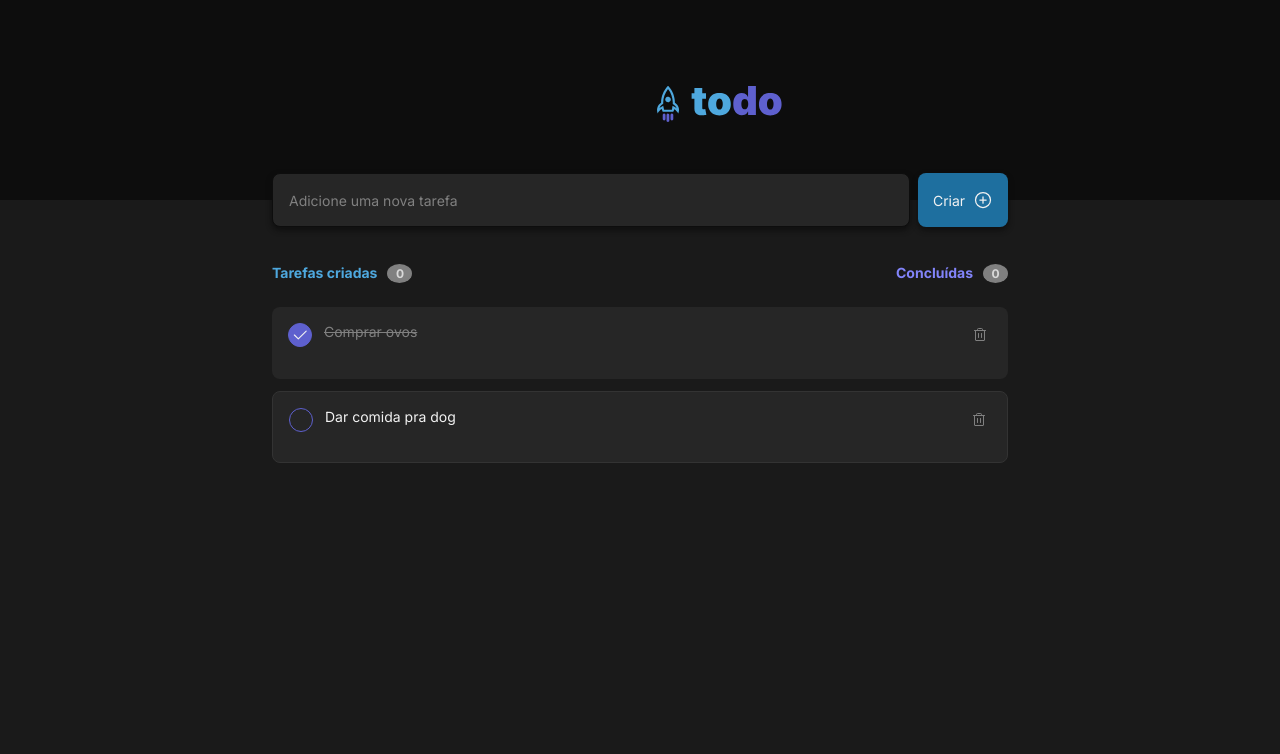
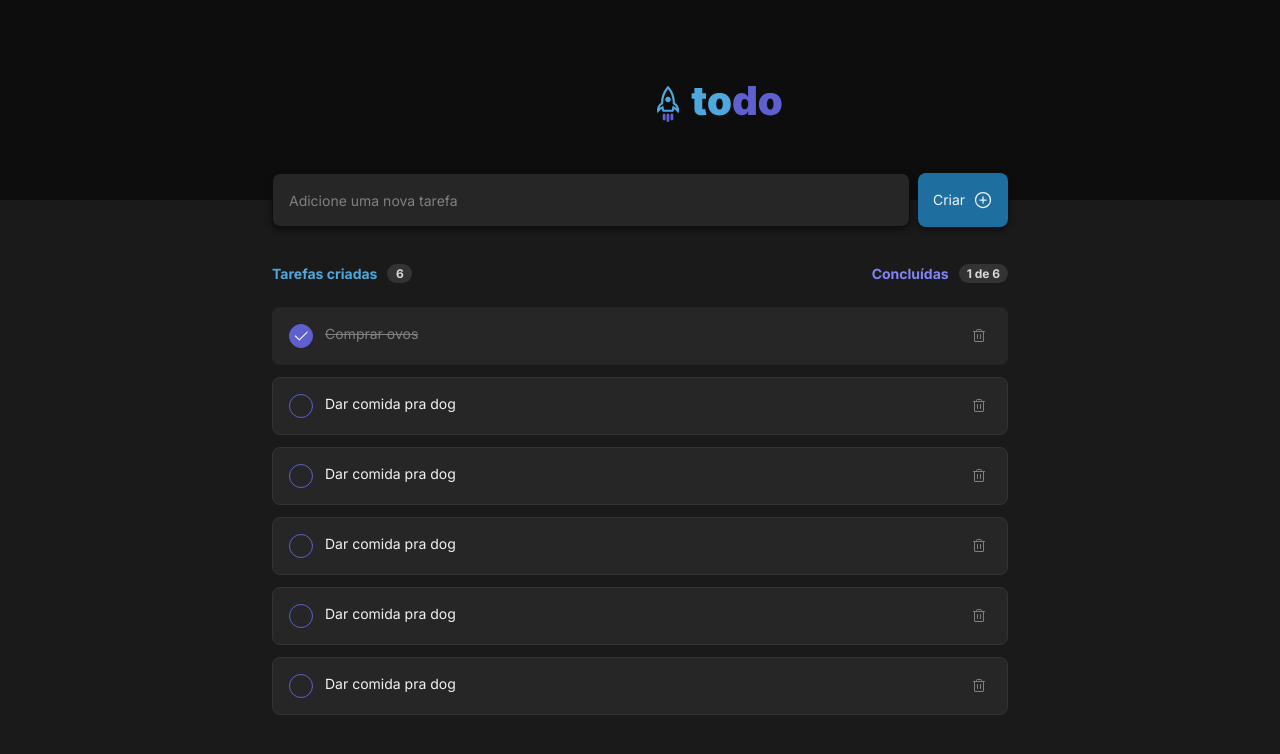
Before and after one commit to eldeno/todolist-ts, a React (Vite) app: page / in a window 1280 px wide. Shown: the top 754 px of the page. Built offline with nearby package versions, Linux system fonts and the light colour scheme.

Commit message:
feature: Adds number of tasks created and completed

```diff
--- a/src/components/Todo.module.css
+++ b/src/components/Todo.module.css
@@ -12,7 +12,7 @@
 }
 
 .boderLessTodoContainer {
-  border: none;
+  border: 1px solid transparent;
   box-sizing: border-box;
 }
 
--- a/src/components/TodoList.module.css
+++ b/src/components/TodoList.module.css
@@ -35,14 +35,15 @@
 }
 
 .headerTasksNumber {
-  background: var(--gray-300);
+  background: var(--gray-400);
   color: var(--gray-200);
-  width: 25px;
+  min-width: 25px;
   height: 19px;
-  border-radius: 100%;
+  border-radius: 90px;
   font-size: 12px;
   margin-left: 10px;
   display: inline-block;
+  padding: 2px 8px;
 
   display: flex;
   justify-content: center;
--- a/src/components/TodoList.tsx
+++ b/src/components/TodoList.tsx
@@ -16,6 +16,26 @@ const todoListArray = [
     id: 2,
     description: 'Dar comida pra dog',
     done: false
+  },
+  {
+    id: 3,
+    description: 'Dar comida pra dog',
+    done: false
+  },
+  {
+    id: 4,
+    description: 'Dar comida pra dog',
+    done: false
+  },
+  {
+    id: 5,
+    description: 'Dar comida pra dog',
+    done: false
+  },
+  {
+    id: 6,
+    description: 'Dar comida pra dog',
+    done: false
   }
 ]
 
@@ -29,6 +49,8 @@ export function TodoList() {
   } else {
     isEmpty = false
   }
+
+  const completedTasks = todos.filter(todo => todo.done === true);
 
   function handleCompleteTask(id:number, done:boolean) {
     const updatedTodos = todos.map(todo => {
@@ -52,13 +74,17 @@ export function TodoList() {
         <p className={styles.tasksCreated}>
           Tarefas criadas
           <span className={styles.headerTasksNumber}>
-            0
+            {
+              todos.length
+            }
           </span>
         </p>
         <p className={styles.tasksDone}>
           Concluídas
           <span className={styles.headerTasksNumber}>
-            0
+            {
+              `${completedTasks.length} de ${todos.length}`
+            }
           </span>
         </p>
       </div>
--- a/src/global.css
+++ b/src/global.css
@@ -39,4 +39,5 @@ body {
 body, button, input {
   font-size: 14px;
   font-family: 'Inter', sans-serif;
+  line-height: 140%;
 }
```
